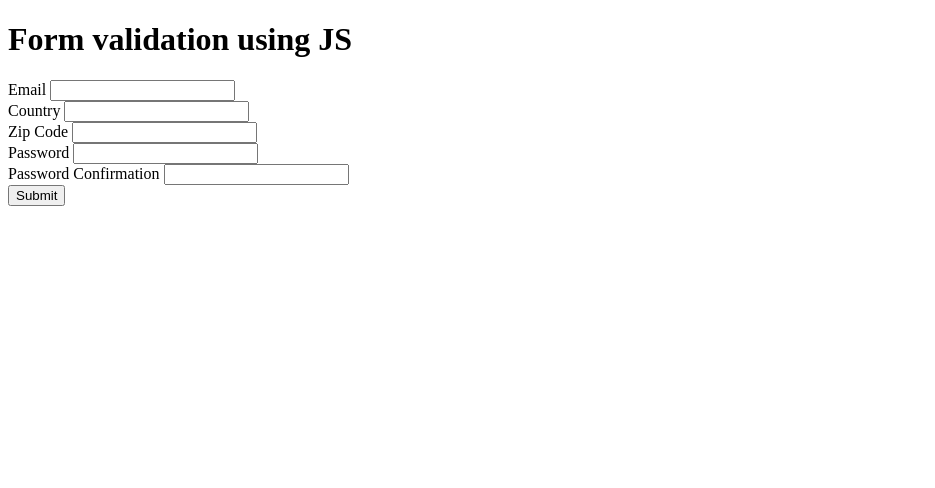
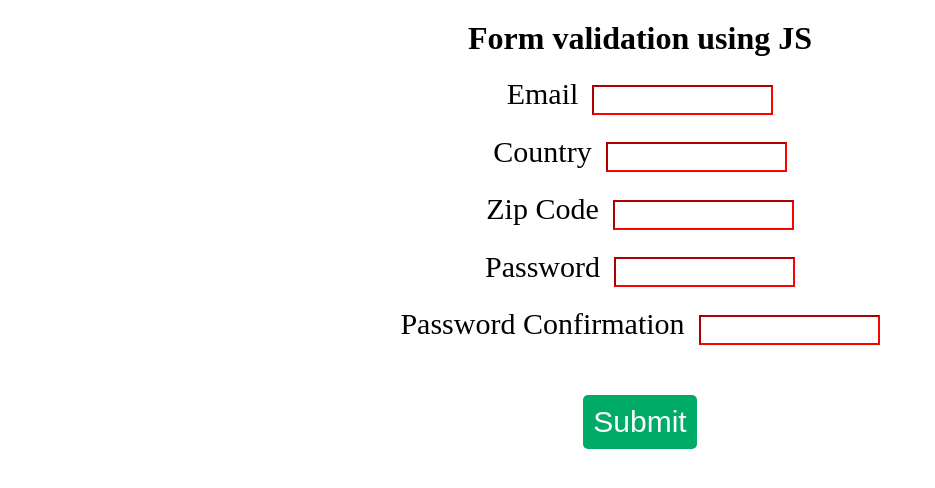
Before and after one commit to Shobhit-Nagpal/js-form-validation, a plain HTML site: page index.html in a window 1280 px wide. Shown: the whole page, without its empty margins (0-935 px from the left). Drawn offline with Linux system fonts and the light colour scheme.

Commit message:
Added styling to the form

```diff
--- a/index.html
+++ b/index.html
@@ -26,7 +26,7 @@
 
         <div>
             <label for="zipcode">Zip Code</label>
-            <input type="text" id="zipcode" name="zipcode" required>
+            <input type="text" id="zipcode" name="zipcode" pattern="[0-9]*" required>
         </div>
 
         <div>
--- a/styles.css
+++ b/styles.css
@@ -0,0 +1,49 @@
+* {
+    padding: 0px;
+    margin: 0px;
+    box-sizing: border-box;
+}
+
+body {
+    text-align: center;
+    padding: 20px;
+}
+
+form {
+    padding: 20px;
+}
+
+input {
+    margin-bottom: 20px;
+    margin-left: 10px;
+    height: 30px;
+    border-color: blue;
+}
+
+label {
+    font-size: 30px;
+}
+
+#submitBtn {
+    padding: 10px;
+    font-size: 30px;
+    margin-top: 30px;
+    background-color: #00ab66;
+    color: #f9fafb;
+    border: none;
+    border-radius: 5px;
+}
+
+
+input:invalid {
+    border-color: red;
+}
+
+input:valid {
+    border-color: green;
+}
+
+input:focus {
+    background-color: black;
+    color: white;
+}
```
